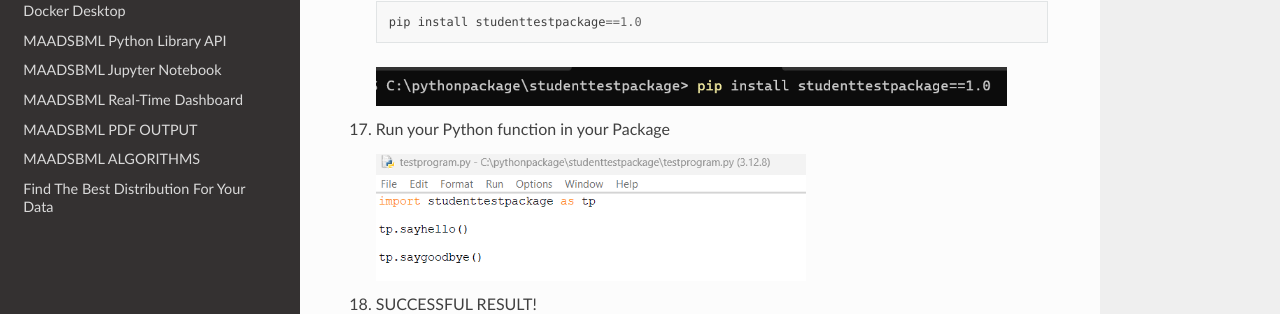
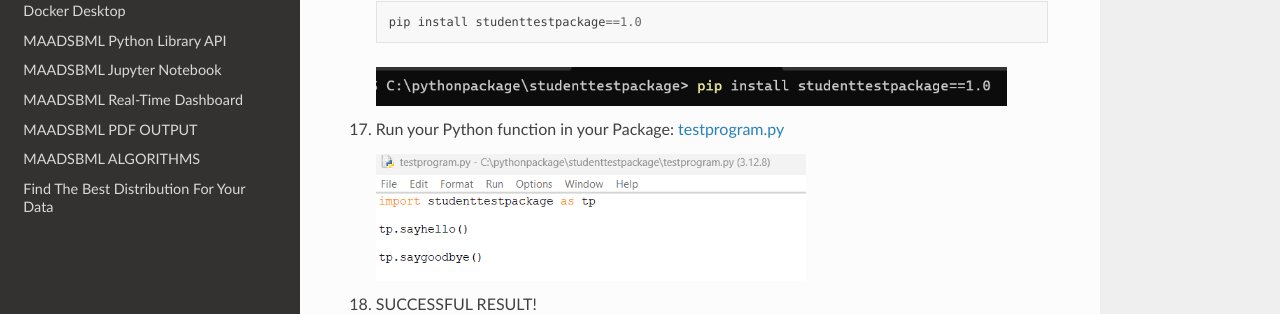
Before and after one commit to smaurice101/maadsbml, a Sphinx documentation site: the page built from docs/source/createpythonpackage.rst, in a window 1280 px wide and 900 px high, scrolled down 4989 px. Shown: the part 138-452 px from the top of the window. Built offline with Sphinx 7.4.7 and the Read the Docs theme 3.1.0, drawn with Linux system fonts in a browser that asks for light colours.

Commit message:
Update createpythonpackage.rst

```diff
--- a/docs/source/createpythonpackage.rst
+++ b/docs/source/createpythonpackage.rst
@@ -155,7 +155,7 @@ You are ready to upload your package.  Follow these steps:
     .. figure:: tp13.png
        :scale: 70%
 
-17. Run your Python function in your Package
+17. Run your Python function in your Package: `testprogram.py <https://github.com/smaurice101/raspberrypi/blob/main/createpythonpackage/studenttestpackage/testprogram.py>`_
 
     .. figure:: tp14.png
        :scale: 70%
```
